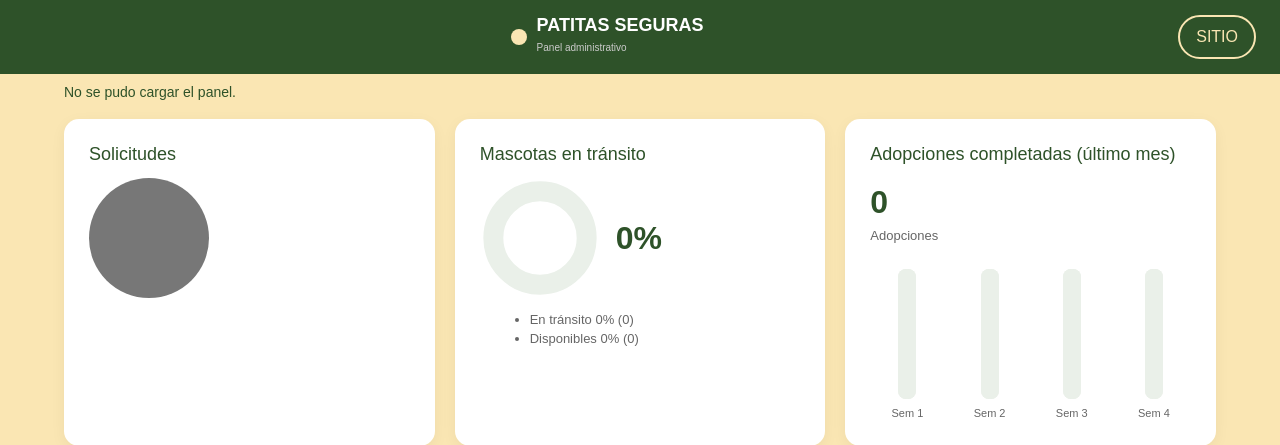
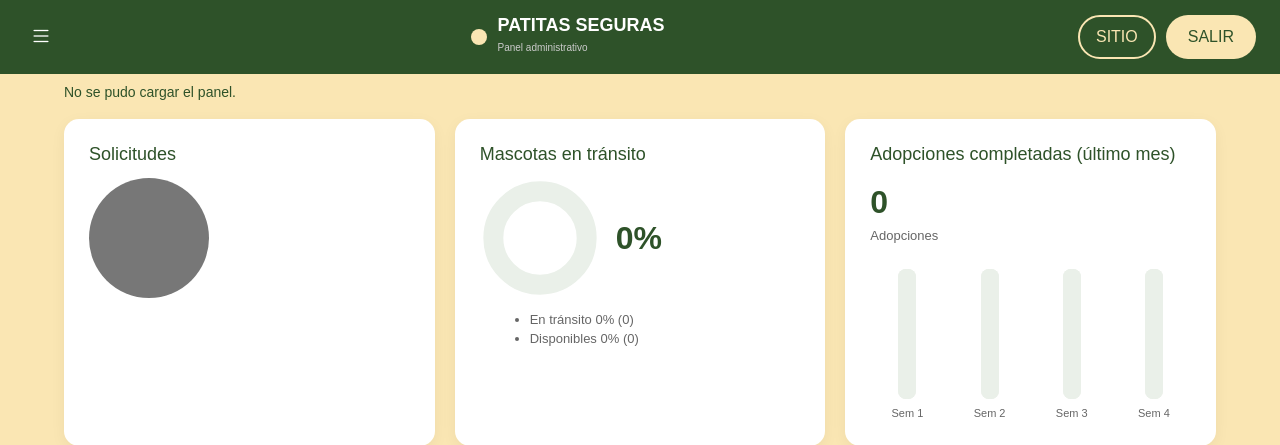
Before and after one commit to lilencarnerot2/Refugio_patitas_seguras, a PHP site: page /admin/dashboard.php in a window 1280 px wide. Shown: the top 445 px of the page. Run offline with PHP 8.4, Linux system fonts and the light colour scheme.

Commit message:
se modifica header del admin con menu de usuarios y configuracion para superadmin

```diff
--- a/frontend/admin/includes/header.php
+++ b/frontend/admin/includes/header.php
@@ -1,15 +1,17 @@
 <?php
 $paginaAdmin = $paginaAdmin ?? '';
+$enlaceSitio = '/index.php';
+$enlaceSalir = '/public/login.php?salir';
 ?>
 <input type="checkbox" id="nav-toggle" class="nav-toggle">
 <header>
     <label for="nav-toggle" class="menu-toggle" aria-label="Menú">
-        <i class="fa-solid fa-bars menu-icon-bars"></i>
-        <i class="fa-solid fa-xmark menu-icon-close"></i>
+        <i class="bi bi-list menu-icon-bars"></i>
+        <i class="bi bi-x-lg menu-icon-close"></i>
     </label>
 
     <a class="logo-container" href="dashboard.php">
-        <div class="logo-icon"><i class="fa-solid fa-paw"></i></div>
+        <div class="logo-icon"><span class="icono-pata"></span></div>
         <div class="logo-text">
             <h1>PATITAS SEGURAS</h1>
             <span>Panel administrativo</span>
@@ -17,7 +19,8 @@ $paginaAdmin = $paginaAdmin ?? '';
     </a>
 
     <div class="header-actions">
-        <a class="btn-outline" href="/index.php">SITIO</a>
+        <a class="btn-outline" href="<?php echo htmlspecialchars($enlaceSitio, ENT_QUOTES, 'UTF-8'); ?>">SITIO</a>
+        <a class="btn-primary" href="<?php echo htmlspecialchars($enlaceSalir, ENT_QUOTES, 'UTF-8'); ?>">SALIR</a>
     </div>
 </header>
 
@@ -25,13 +28,13 @@ $paginaAdmin = $paginaAdmin ?? '';
     <ul>
         <li>
             <a href="dashboard.php"<?php echo $paginaAdmin === 'dashboard' ? ' class="active"' : ''; ?>>
-                <i class="fa-solid fa-house"></i> Dashboard
+                <i class="bi bi-house-door"></i> Dashboard
             </a>
         </li>
         <li>
             <details>
                 <summary<?php echo in_array($paginaAdmin, ['mascotas', 'mascota_form', 'mascota_editar', 'mascota_baja'], true) ? ' class="active"' : ''; ?>>
-                    <i class="fa-solid fa-paw"></i> Mascotas
+                    <span class="icono-pata"></span> Mascotas
                 </summary>
                 <a href="mascotas.php"<?php echo $paginaAdmin === 'mascotas' ? ' class="active"' : ''; ?>>Listado</a>
                 <a href="mascota_form.php"<?php echo $paginaAdmin === 'mascota_form' ? ' class="active"' : ''; ?>>Nueva mascota</a>
@@ -41,49 +44,54 @@ $paginaAdmin = $paginaAdmin ?? '';
         </li>
         <li>
             <a href="solicitudes.php"<?php echo in_array($paginaAdmin, ['solicitudes', 'solicitudes_detalle'], true) ? ' class="active"' : ''; ?>>
-                <i class="fa-solid fa-file-lines"></i> Solicitudes
+                <i class="bi bi-file-earmark-text"></i> Solicitudes
             </a>
         </li>
         <li>
             <a href="hogares_transito.php"<?php echo $paginaAdmin === 'hogares_transito' ? ' class="active"' : ''; ?>>
-                <i class="fa-solid fa-house-chimney"></i> Hogares de tránsito
+                <i class="bi bi-house"></i> Hogares de tránsito
             </a>
         </li>
         <li>
             <a href="donaciones.php"<?php echo $paginaAdmin === 'donaciones' ? ' class="active"' : ''; ?>>
-                <i class="fa-solid fa-heart"></i> Donaciones
+                <i class="bi bi-heart-fill"></i> Donaciones
             </a>
         </li>
         <li>
             <a href="salud.php"<?php echo in_array($paginaAdmin, ['salud', 'ficha_medica'], true) ? ' class="active"' : ''; ?>>
-                <i class="fa-solid fa-heart-pulse"></i> Control de salud
+                <i class="bi bi-heart-pulse"></i> Control de salud
             </a>
         </li>
         <li>
             <?php if (!empty($esSuperadmin)) { ?>
             <details>
                 <summary<?php echo in_array($paginaAdmin, ['usuarios', 'usuario_detalle', 'usuario_editar'], true) ? ' class="active"' : ''; ?>>
-                    <i class="fa-solid fa-users"></i> Usuarios
+                    <i class="bi bi-people-fill"></i> Usuarios
                 </summary>
                 <a href="usuarios.php"<?php echo $paginaAdmin === 'usuarios' ? ' class="active"' : ''; ?>>Listado</a>
                 <a href="usuario_editar.php"<?php echo $paginaAdmin === 'usuario_editar' ? ' class="active"' : ''; ?>>Editar usuario</a>
             </details>
             <?php } else { ?>
             <a href="usuarios.php"<?php echo in_array($paginaAdmin, ['usuarios', 'usuario_detalle'], true) ? ' class="active"' : ''; ?>>
-                <i class="fa-solid fa-users"></i> Usuarios
+                <i class="bi bi-people-fill"></i> Usuarios
             </a>
             <?php } ?>
         </li>
         <?php if (!empty($esSuperadmin)) { ?>
         <li>
             <a href="configuracion.php"<?php echo $paginaAdmin === 'configuracion' ? ' class="active"' : ''; ?>>
-                <i class="fa-solid fa-gear"></i> Configuración
+                <i class="bi bi-gear-fill"></i> Configuración
             </a>
         </li>
         <?php } ?>
         <li class="nav-sitio">
-            <a href="/index.php">
-                <i class="fa-solid fa-globe"></i> Sitio
+            <a href="<?php echo htmlspecialchars($enlaceSitio, ENT_QUOTES, 'UTF-8'); ?>">
+                <i class="bi bi-globe"></i> Sitio
+            </a>
+        </li>
+        <li class="nav-salir">
+            <a href="<?php echo htmlspecialchars($enlaceSalir, ENT_QUOTES, 'UTF-8'); ?>">
+                <i class="bi bi-box-arrow-right"></i> Salir
             </a>
         </li>
     </ul>
```
